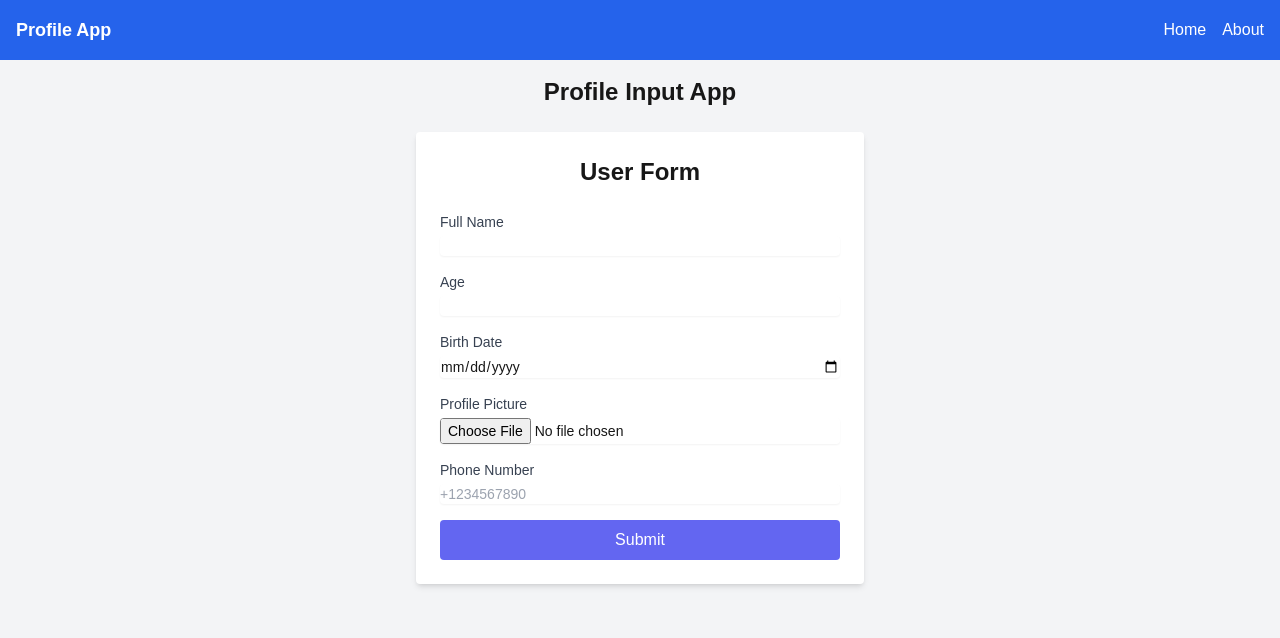
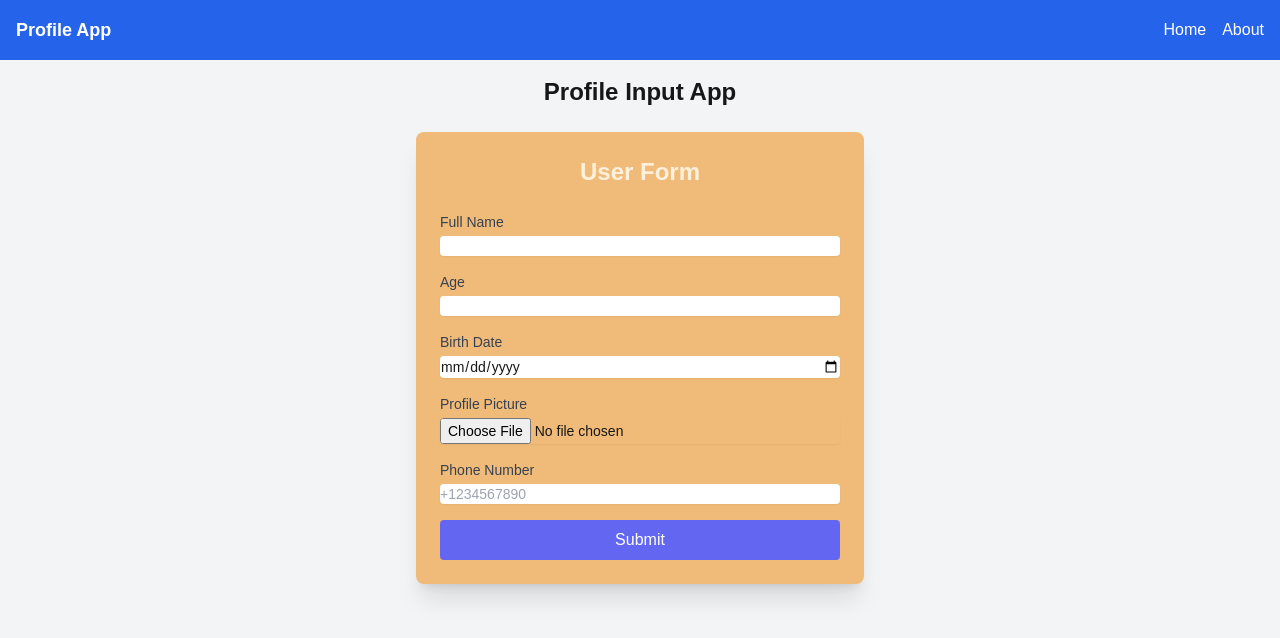
Before and after one commit to AbdanulIkhlas/profile-app, a Next.js app: page / in a window 1280 px wide. Shown: the top 638 px of the page. Built offline with nearby package versions, Linux system fonts and the light colour scheme.

Commit message:
create input components

```diff
--- a/src/app/about/page.jsx
+++ b/src/app/about/page.jsx
@@ -47,7 +47,7 @@ const Page = () => {
         <h1 className="text-3xl font-bold text-center mb-4">Profile</h1>
         <div className="flex justify-center mb-6">
           <img
-            src={profileData.profilePic || "/photo/noprofile.png"} // Gambar default jika foto tidak ada
+            src={profileData.profilePic || "/photo/noprofile.png"}
             alt="Profile Picture"
             className="w-32 h-32 object-cover rounded-full"
           />
--- /dev/null
+++ b/src/components/elements/InputForm.jsx
@@ -0,0 +1,33 @@
+import React from "react";
+
+const InputForm = ({
+  id,
+  label,
+  value,
+  onChange,
+  type = "text",
+  placeholder,
+  required,
+  min,
+}) => {
+  return (
+    <div className="mb-4">
+      <label htmlFor={id} className="block text-sm font-medium text-gray-700">
+        {label}
+      </label>
+      <input
+        type={type}
+        id={id}
+        name={id}
+        value={value}
+        onChange={onChange}
+        placeholder={placeholder}
+        required={required}
+        min={min}
+        className="mt-1 block w-full rounded border-gray-300 shadow-sm focus:ring-indigo-500 focus:border-indigo-500 sm:text-sm"
+      />
+    </div>
+  );
+};
+
+export default InputForm;
--- a/src/components/fragments/UserForm.jsx
+++ b/src/components/fragments/UserForm.jsx
@@ -2,6 +2,7 @@
 
 import { useState } from "react";
 import { useRouter } from "next/navigation";
+import InputForm from "../../components/elements/InputForm";
 
 const UserForm = () => {
   const [formData, setFormData] = useState({
@@ -61,67 +62,40 @@ const UserForm = () => {
     router.push("/about");
   };
 
-  const inputClasses =
-    "mt-1 block w-full rounded border-gray-300 shadow-sm focus:ring-indigo-500 focus:border-indigo-500 sm:text-sm";
-
   return (
     <form
       onSubmit={handleSubmit}
-      className="max-w-md mx-auto bg-white p-6 rounded shadow-md"
+      className="max-w-md mx-auto bg-[#F0BB78] p-6 rounded-lg shadow-xl transition-all duration-500 ease-in-out transform"
     >
-      <h1 className="text-2xl font-bold text-center mb-6">User Form</h1>
-      <div className="mb-4">
-        <label
-          htmlFor="fullName"
-          className="block text-sm font-medium text-gray-700"
-        >
-          Full Name
-        </label>
-        <input
-          type="text"
+      <h1 className="text-2xl font-bold text-[#FFF0DC] text-center mb-6">
+        User Form
+      </h1>
+
+      <InputForm
         id="fullName"
-          name="fullName"
+        label="Full Name"
         value={formData.fullName}
         onChange={handleChange}
         required
-          className={inputClasses}
       />
-      </div>
-      <div className="mb-4">
-        <label
-          htmlFor="age"
-          className="block text-sm font-medium text-gray-700"
-        >
-          Age
-        </label>
-        <input
-          type="number"
+      <InputForm
         id="age"
-          name="age"
+        label="Age"
         value={formData.age}
         onChange={handleChange}
+        type="number"
         min="1"
         required
-          className={inputClasses}
       />
-      </div>
-      <div className="mb-4">
-        <label
-          htmlFor="birthDate"
-          className="block text-sm font-medium text-gray-700"
-        >
-          Birth Date
-        </label>
-        <input
-          type="date"
+      <InputForm
         id="birthDate"
-          name="birthDate"
+        label="Birth Date"
         value={formData.birthDate}
         onChange={handleChange}
+        type="date"
         required
-          className={inputClasses}
       />
-      </div>
+
       <div className="mb-4">
         <label
           htmlFor="profilePic"
@@ -135,36 +109,27 @@ const UserForm = () => {
           name="profilePic"
           accept="image/*"
           onChange={handleFileChange}
-          className={inputClasses}
+          className="mt-1 block w-full rounded border-gray-300 shadow-sm focus:ring-indigo-500 focus:border-indigo-500 sm:text-sm"
         />
         {previewImage && (
           <img
             src={previewImage}
             alt="Profile Preview"
-            className="mt-4 w-32 h-32 object-cover rounded-full"
+            className="mt-4 w-32 h-32 object-cover rounded-full mx-auto"
           />
         )}
       </div>
-      <div className="mb-4">
-        <label
-          htmlFor="phoneNumber"
-          className="block text-sm font-medium text-gray-700"
-        >
-          Phone Number
-        </label>
-        <input
-          type="tel"
+      <InputForm
         id="phoneNumber"
-          name="phoneNumber"
+        label="Phone Number"
         value={formData.phoneNumber}
         onChange={handleChange}
+        type="tel"
         placeholder="+1234567890"
-          className={inputClasses}
       />
-      </div>
       <button
         type="submit"
-        className="w-full bg-indigo-500 text-white py-2 px-4 rounded hover:bg-indigo-600"
+        className="w-full bg-indigo-500 text-white py-2 px-4 rounded hover:bg-indigo-600 transition-colors duration-300"
       >
         Submit
       </button>
```
Lines whose indentation alone changed are shown as unchanged.
